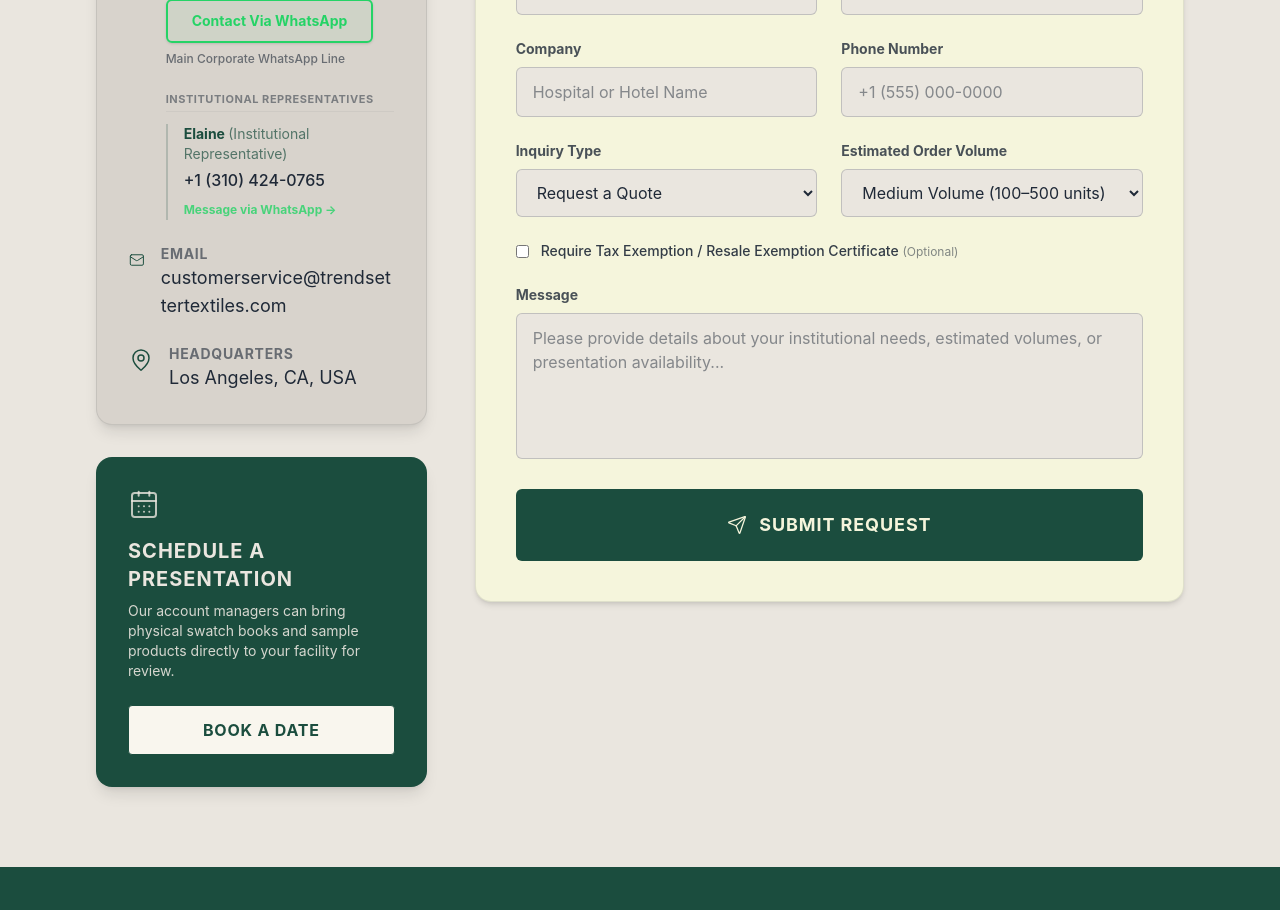
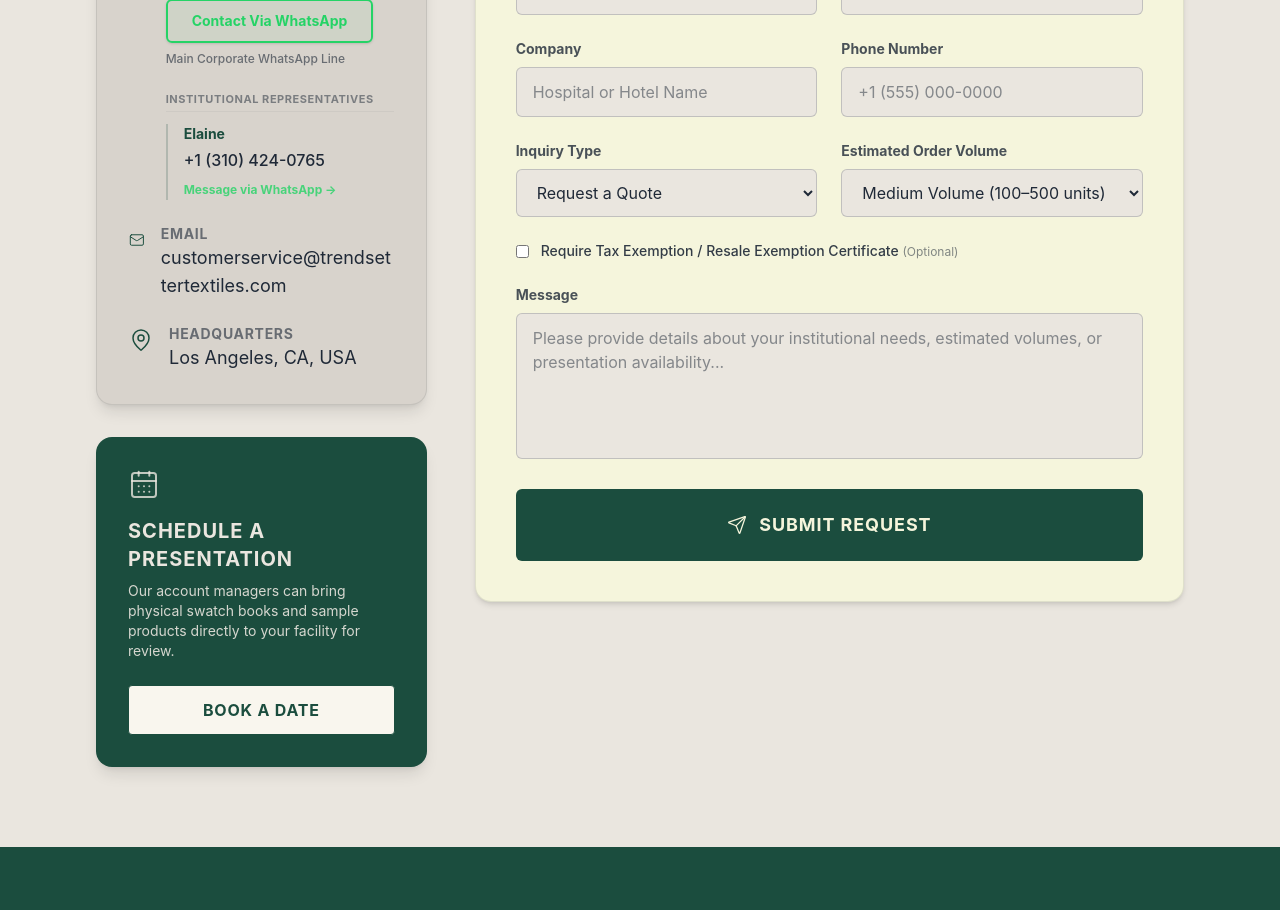
Before and after one commit to numBerNiko/Trendsetter-dev, a React (Vite) app: page /contact in a window 1280 px wide. Shown: the part 900-1810 px from the top of the page. Built offline with nearby package versions, Linux system fonts and the light colour scheme.

Commit message:
Remove '(Institutional Representative)' text next to names on Contact page

```diff
--- a/src/pages/ContactPage.jsx
+++ b/src/pages/ContactPage.jsx
@@ -117,12 +117,12 @@ export default function ContactPage() {
                         <div className="border-l-2 border-[var(--theme-color)]/20 pl-4">
                           {region.countryCode === 'ph' ? (
                             <>
-                              <p className="text-sm font-bold text-[var(--theme-color)] mb-1">Osama <span className="opacity-70 font-normal">(Institutional Representative)</span></p>
+                              <p className="text-sm font-bold text-[var(--theme-color)] mb-1">Osama</p>
                               <a href="tel:+639178884059" className="text-base font-medium transition-colors hover:text-[var(--theme-color)] block">+63 917 888 4059</a>
                             </>
                           ) : (
                             <>
-                              <p className="text-sm font-bold text-[var(--theme-color)] mb-1">Elaine <span className="opacity-70 font-normal">(Institutional Representative)</span></p>
+                              <p className="text-sm font-bold text-[var(--theme-color)] mb-1">Elaine</p>
                               <a href={`tel:${region.phone.replace(/[^0-9+]/g, '')}`} className="text-base font-medium transition-colors hover:text-[var(--theme-color)] block mb-1">
                                 {region.phone}
                               </a>
```
